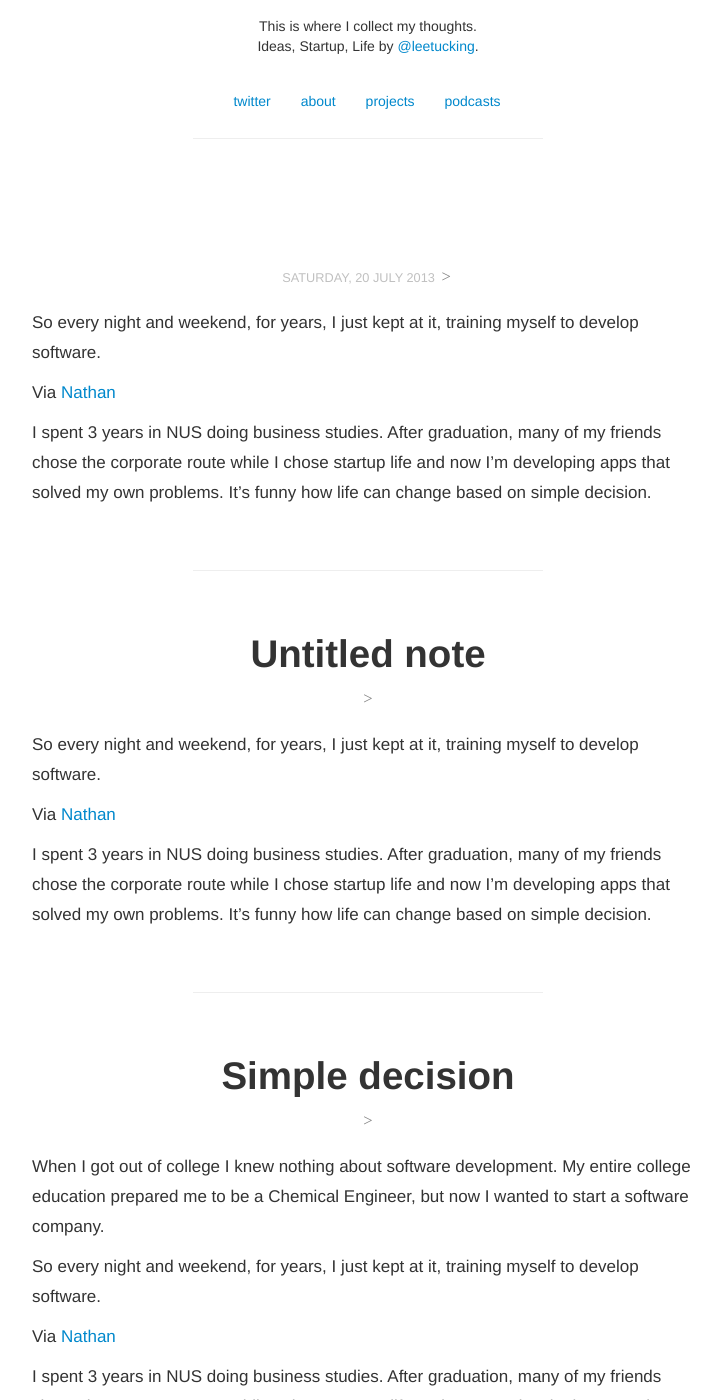
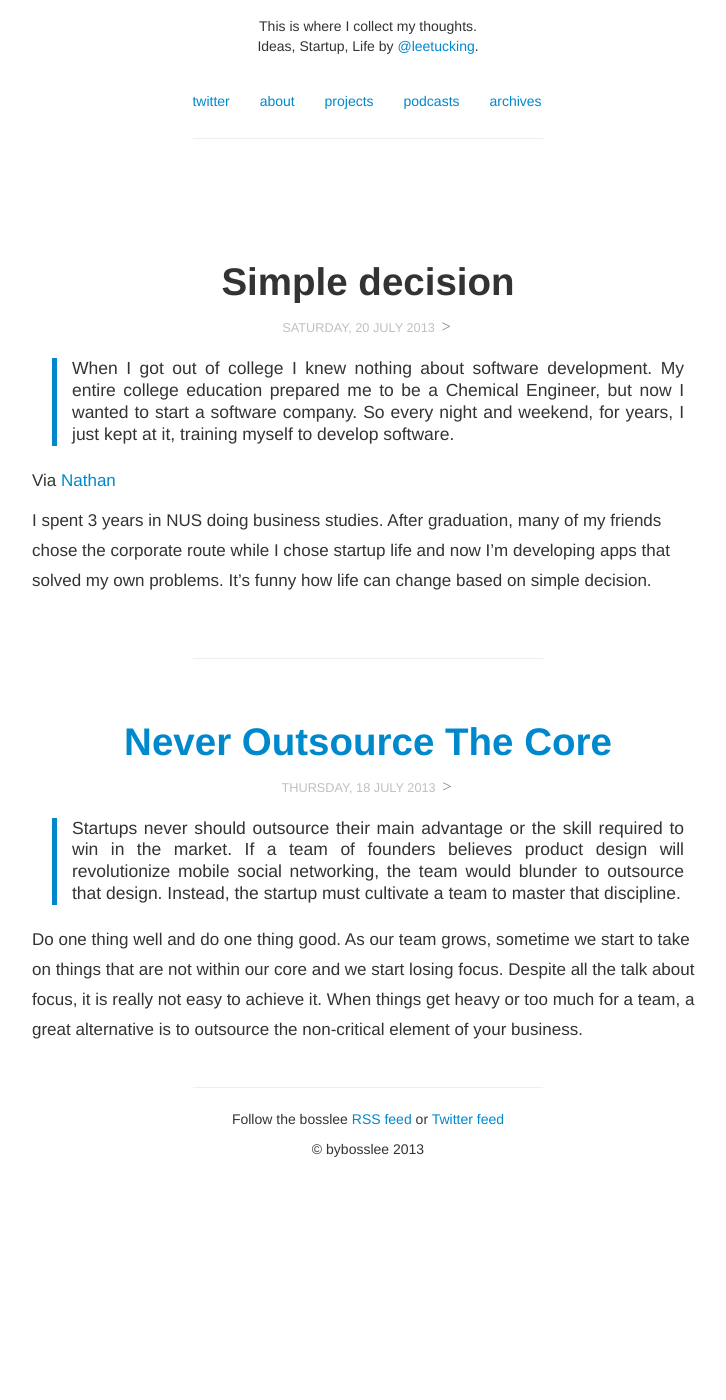
Before and after one commit to athanhcong/bosslee, a Jekyll site: the page built from index.html, in a window 1280 px wide and 1400 px high, scrolled down 316 px. Shown: the whole window, without its empty margins (272-998 px from the left). Built offline with Jekyll 4.4.1, drawn with Linux system fonts in a browser that asks for light colours; nearby versions of some CDN libraries; library files that are not in the unit come from our copies; after the commit the page ends 1525 px from its top, so only the background shows below that.

Commit message:
changes to post
Signed-off-by: Bryan Lee <leetucksing@gmail.com>

```diff
--- a/_layouts/default.html
+++ b/_layouts/default.html
@@ -53,6 +53,7 @@
                     <li><a href="http://bosslee.co/about" title="@leetucksing">about</a></li>
                     <li><a href="http://bosslee.co/projects" title="bybosslee">projects</a></li>
                     <li><a href="http://launchbyte.com/" title="i talk tech">podcasts</a></li>
+                    <li><a href="http://bosslee.co/archives" title="i wrote this">archives</a></li>
                   </ul>
             </div>
             <hr>
--- a/_posts/2013-07-20->-when-i-got-out-of-college-i-knew-nothing-about-software-development.-my-entire-college-education-prepared-me-to-be-a-chemical-engineer,-but-now-i-wanted-to-start-a-software-company..md
+++ /dev/null
@@ -1,12 +0,0 @@
----
-layout: post
-title: > When I got out of college I knew nothing about software development. My entire college education prepared me to be a Chemical Engineer, but now I wanted to start a software company.
----
-So every night and weekend, for years, I just kept at it, training myself to develop software.
-
-Via [Nathan][0]
-
-I spent 3 years in NUS doing business studies. After graduation, many of my friends chose the corporate route while I chose startup life and now I'm developing apps that solved my own problems. It's funny how life can change based on simple decision.
-
-
-[0]: http://feedproxy.google.com/%7Er/svbtle/%7E3/lX1TYvcrG7o/downward
--- a/_posts/2013-07-20-untitled-note.md
+++ /dev/null
@@ -1,12 +0,0 @@
----
-layout: post
-title: Untitled note
----
-So every night and weekend, for years, I just kept at it, training myself to develop software.
-
-Via [Nathan][0]
-
-I spent 3 years in NUS doing business studies. After graduation, many of my friends chose the corporate route while I chose startup life and now I'm developing apps that solved my own problems. It's funny how life can change based on simple decision.
-
-
-[0]: http://feedproxy.google.com/%7Er/svbtle/%7E3/lX1TYvcrG7o/downward
```
Also changed, not shown: _drafts/2013-07-17-the-best-way-to-learn-is-build.markdown (deleted, +0 -7 lines), _posts/2013-07-20-simple-decision.md (+1 -3 lines), archives.html (added, +12 -0 lines).
